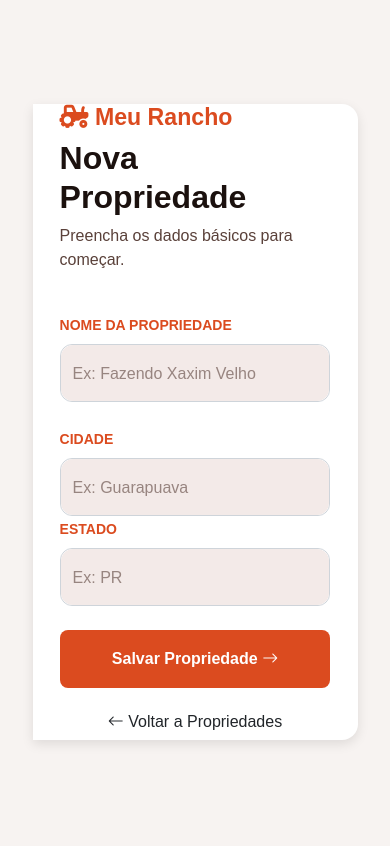
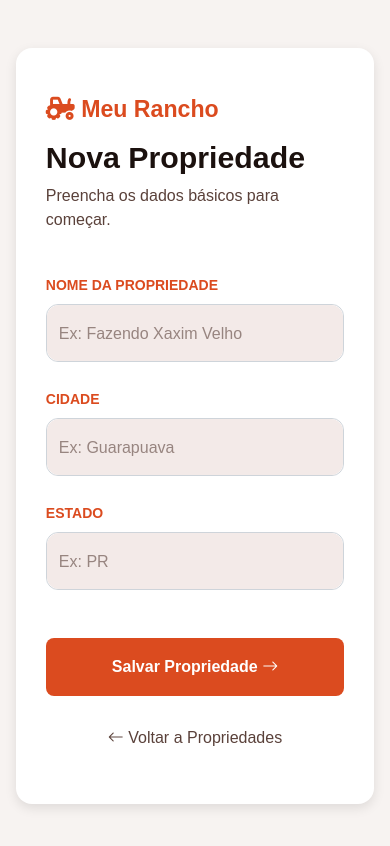
Before and after one commit to kowalczyk-eduardo/meu-rancho, a website: page pages/nova-propriedade/nova-propriedade.html in a window 390 px wide. Drawn offline with nearby package versions, Linux system fonts and the light colour scheme.

Commit message:
feat: update font sizes to use clamp for responsiveness; enhance button hover effects and add media queries for better layout

```diff
--- a/assets/scss/_variables.scss
+++ b/assets/scss/_variables.scss
@@ -20,6 +20,6 @@ $peso-botao: 550;
 $peso-titulo: 650;
 $peso-texto: 400;
 
-$tamanho-titulo-principal: 2rem;
+$tamanho-titulo-principal: clamp(1.875rem, 1.6513rem + 0.994vw, 2.5rem);
 $tamanho-titulo-secundario: 1.25rem;
 $tamanho-texto: .875rem;
--- a/pages/nova-propriedade/nova-propriedade.html
+++ b/pages/nova-propriedade/nova-propriedade.html
@@ -24,7 +24,9 @@
   </head>
   <body>
     <main class="d-flex align-items-center justify-content-center min-vh-100">
-      <div class="row g-0 col-10 align-items-stretch justify-content-center">
+      <div
+        class="row g-0 col-12 px-3 align-items-stretch justify-content-center"
+      >
         <div
           class="d-none d-md-block col-md-5 col-lg-4 px-0 position-relative imagem"
         >
@@ -48,11 +50,13 @@
         </div>
 
         <div
-          class="d-flex flex-column col-md-5 col-lg-4 px-0 align-items-center justify-content-center div-textos rounded-end-4 mx-5 my-5 mx-md-0 my-md-0"
+          class="d-flex flex-column col-md-5 col-lg-4 align-items-center justify-content-center div-textos rounded-end-4 my-5 my-md-0 py-5"
         >
           <div class="col-10">
             <div class="d-flex flex-column cabecalho mb-4">
-              <h3><i class="fa-solid fa-tractor"></i> Meu Rancho</h3>
+              <h3 class="mb-3">
+                <i class="fa-solid fa-tractor"></i> Meu Rancho
+              </h3>
               <h1>Nova Propriedade</h1>
               <p>Preencha os dados básicos para começar.</p>
             </div>
@@ -61,7 +65,7 @@
           <form
             action="../propriedades/propriedades.html"
             method="get"
-            class="d-flex flex-column w-100 align-items-center mb-3"
+            class="d-flex flex-column w-100 align-items-center mb-4"
           >
             <div class="mb-4 col-10">
               <label class="form-label">NOME DA PROPRIEDADE</label>
@@ -75,9 +79,9 @@
               </div>
             </div>
 
-            <div class="mb-4 col-10">
-              <div class="d-flex flex-column flex-md-row gx-3">
-                <div class="col-12 col-md6">
+            <div class="col-10 mb-5">
+              <div class="d-flex flex-column flex-md-row gap-4">
+                <div class="flex-fill">
                   <label class="form-label">CIDADE</label>
                   <div class="input-group">
                     <input
@@ -89,7 +93,7 @@
                   </div>
                 </div>
 
-                <div class="col-12 col-md-6">
+                <div class="flex-fill">
                   <label class="form-label">ESTADO</label>
                   <div class="input-group">
                     <input
@@ -103,24 +107,22 @@
               </div>
             </div>
 
-            <div
-              class="col-10 col-md-10 d-flex align-items-center justify-content-center"
-            >
+            <div class="col-10 col-md-10 d-flex">
               <button
                 type="submit"
-                class="btn btn-primary w-100 py-3 rounded-3"
+                class="btn btn-primary w-100 py-3 rounded-3 botao-salvar"
               >
-                Salvar Propriedade <i class="bi bi-arrow-right"></i>
+                Salvar Propriedade <i class="bi bi-arrow-right seta1"></i>
               </button>
             </div>
           </form>
 
-          <div class="col-10 justify-content-center d-flex">
+          <div class="col-10 d-flex">
             <a
               href="../propriedades/propriedades.html"
               class="btn btn-outline-none w-100 border-0 botao-cancelar"
             >
-              <i class="bi bi-arrow-left"></i> Voltar a Propriedades
+              <i class="bi bi-arrow-left seta2"></i> Voltar a Propriedades
             </a>
           </div>
         </div>
--- a/pages/nova-propriedade/nova-propriedade.scss
+++ b/pages/nova-propriedade/nova-propriedade.scss
@@ -26,6 +26,10 @@ body {
     .div-textos {
         background-color: $cor-superficie;
         box-shadow: 0 0.25rem 0.75rem rgba(0, 0, 0, 0.1);
+
+        @media (max-width: 768px) {
+            border-radius: 1rem;
+         }
 
         .cabecalho {
             h3 {
@@ -58,19 +62,42 @@ body {
             }
     }
 
-
-
-    .botao-cancelar {
-        border: none;
 }
 }
-}
-    }
-
     label {
         font-family: $fonte-texto;
         color: $cor-primaria;
         font-size: $tamanho-texto;
         font-weight: $peso-botao;
     }
+
+    .botao-salvar {
+        .seta1 {
+            transition: transform 0.3s ease;
+            display: inline-block;
+            }
+
+            &:hover .seta1 {
+                transform: translateX(0.375rem);
+            }
+    }
+
+    .botao-cancelar {
+        color: $cor-texto-corpo;
+        border: none;
+
+        &:hover {
+            color: $cor-primaria;
+    }
+
+        .seta2 {
+            transition: transform 0.3s ease;
+            display: inline-block;
+            }
+
+            &:hover .seta2 {
+                transform: translateX(-0.375rem);
+            }
+    }
 }
+}
```
Also changed, not shown: pages/cadastro/cadastro.css, pages/login/login.css, pages/nova-propriedade/nova-propriedade.css, 3 other files.
